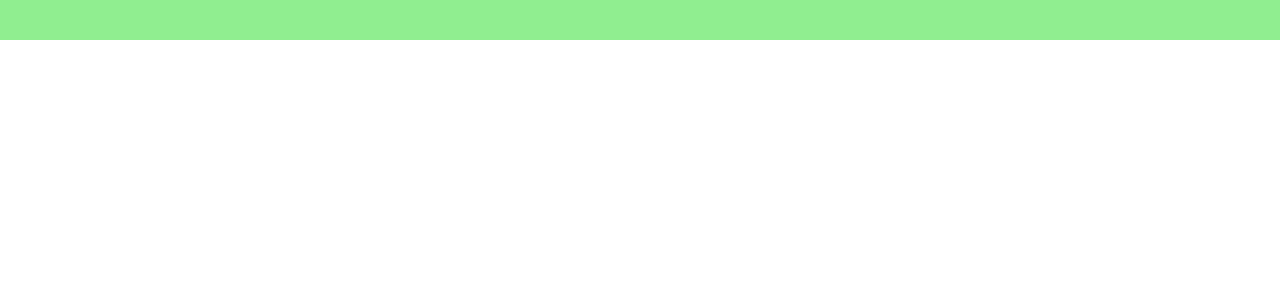
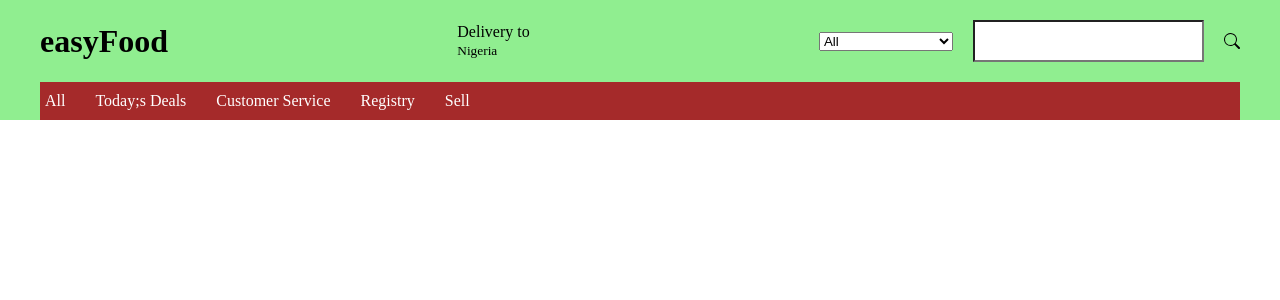
Before and after one commit to Oluwafemimicheal/Foodshore, a React (Vite) app: page / in a window 1280 px wide. Shown: the top 300 px of the page. Built offline with nearby package versions, Linux system fonts and the light colour scheme.

Commit message:
initial commit

```diff
--- a/index.css
+++ b/index.css
@@ -25,3 +25,31 @@
 .js {
     justify-content: space-between;
 }
+
+.gap-1 {
+    gap: 10px;
+}
+
+.gap-2 {
+    gap: 20px;
+}
+
+.gap-3 {
+    gap: 30px;
+}
+
+.pt-1 {
+    padding-top: 10px;
+}
+
+.pt-2 {
+    padding-top: 20px;
+}
+
+.ptd {
+    padding: 10px 0;
+}
+
+.ac {
+    color: white;
+}
--- a/package.json
+++ b/package.json
@@ -11,7 +11,7 @@
     "dependencies": {
         "react": "^18.2.0",
         "react-dom": "^18.2.0",
-        "react-icons": "^4.8.0",
+        "react-icons": "^4.10.1",
         "react-router": "^6.8.2",
         "react-scroll": "^1.8.9",
         "react-slick": "^0.29.0",
--- a/projectFile/easyFood.jsx
+++ b/projectFile/easyFood.jsx
@@ -1,12 +1,43 @@
 import React from 'react';
-import {Header} from '../src/component/style'
+import {Header, Div, DivColor, Input} from '../src/component/style'
+import {BsSearch} from 'react-icons/bs'
 
 
 const EasyFood = () => {
     return (
         <>
             <Header>
-
+                <Div>
+                    <div className="logo">
+                        <h1>easyFood</h1>
+                    </div>
+                    <span>
+                        <p>Delivery to</p>
+                        <small>Nigeria</small>
+                    </span>
+                    <div className="search-items flex jc gap-2">
+                        <select name="" id="">
+                            <option value="Food-bulk">All</option>
+                            <option value="Food-bulk">Food Bulk</option>
+                            <option value="Food-bulk">Food Middle</option>
+                            <option value="Food-bulk">Food Self</option>
+                            <option value="Food-bulk">Food All item</option>
+                            <option value="Food-bulk">Food Support Self</option>
+                            <option value="Food-bulk">Food Kitchen Light</option>
+                        </select>
+                        <Input type="text" />
+                        <BsSearch/>
+                    </div>
+                </Div>
+                <DivColor>
+                    <ul className='flex gap-3 ptd'>
+                        <li><a className='ac' href="#">All</a></li>
+                        <li><a className='ac' href="#">Today;s Deals</a></li>
+                        <li><a className='ac' href="#">Customer Service</a></li>
+                        <li><a className='ac' href="#">Registry</a></li>
+                        <li><a className='ac' href="#">Sell</a></li>
+                    </ul>
+                </DivColor>
             </Header>
         </>
     );
--- a/src/component/style.jsx
+++ b/src/component/style.jsx
@@ -1,12 +1,29 @@
 import styled from 'styled-components'
 
 export const Header = styled.header`
+position: relative;
 display: flex;
+flex-direction: column;
+gap: 20px;
 background-color: lightgreen;
-padding: 20px 40px;
+padding: 20px 40px 0px ;
 `
-export const div = styled.div`
-display: 'flex';
-justify-content: center;
+export const Div = styled.div`
+display: flex;
+justify-content: space-between;
 align-items: center;
 `
+export const DivColor = styled.div`
+background-color: brown;
+display: flex;
+justify-content: space-between;
+align-items: center;
+padding: 0 5px;
+color: white;
+`
+export const Input  = styled.input`
+padding: 10px;
+background-color: white;
+font-size: 1rem;
+color: #7c7c7c;
+`
```
Also changed, not shown: 1 other file (tests, documents, lock files or other folders).
